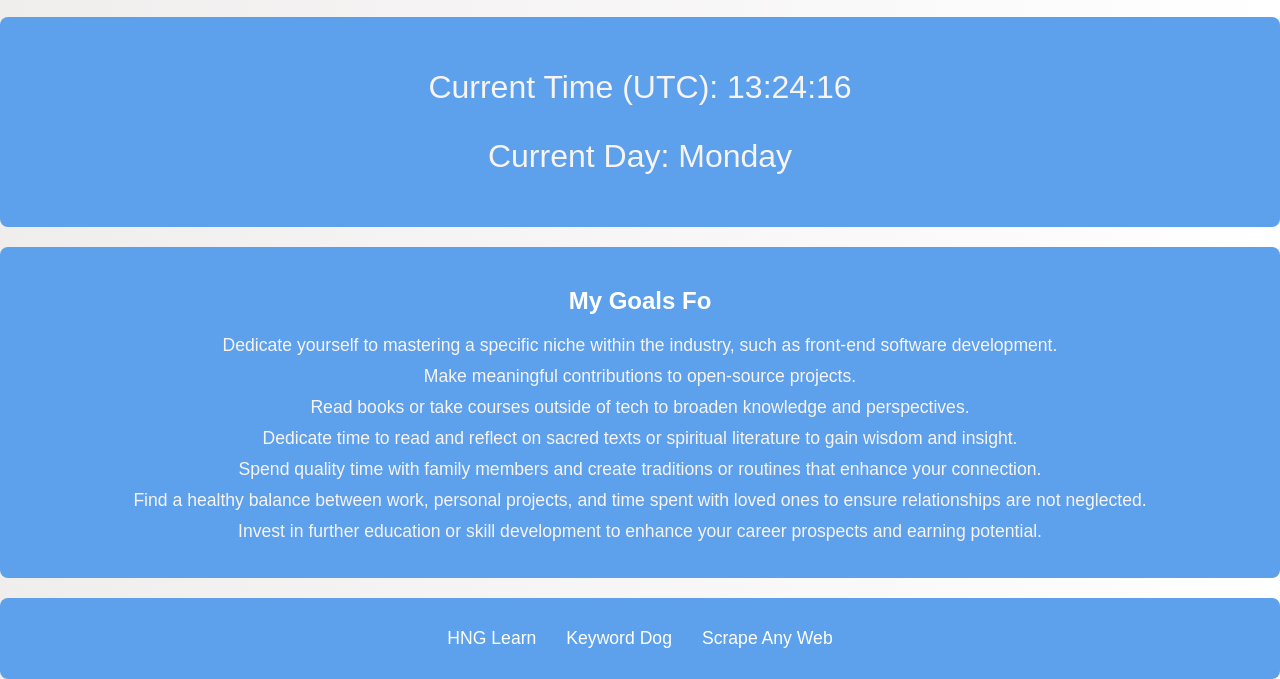
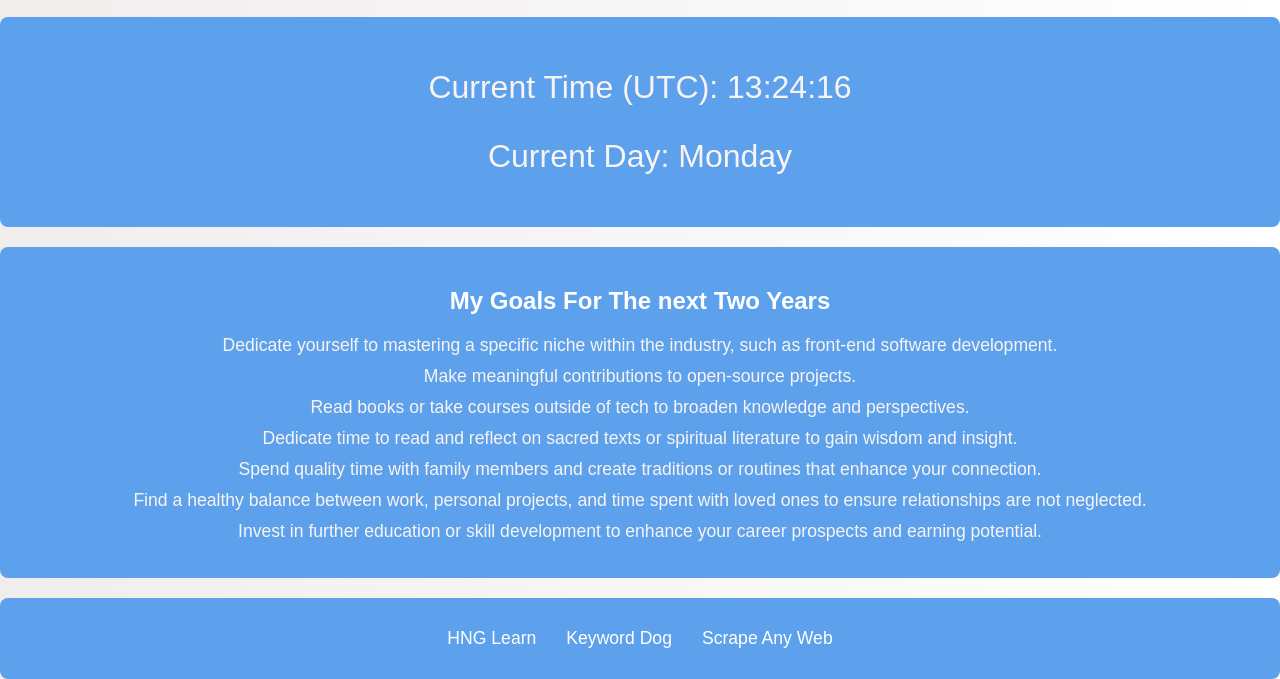
Before and after one commit to bougzy/ubong-patrick, a plain HTML site: page index.html in a window 1280 px wide. Shown: the part 900-1579 px from the top of the page. Drawn offline with Linux system fonts and the light colour scheme.

Commit message:
my goals

```diff
--- a/index.html
+++ b/index.html
@@ -28,7 +28,7 @@
             <p>Current Day: <span data-testid="currentDay"></span></p>
         </section>
         <section id="goals" class="goals">
-            <h2>My Goals Fo</h2>
+            <h2>My Goals For The next Two Years</h2>
             <ul>
                 <li>Dedicate yourself to mastering a specific niche within the industry, such as front-end software development.</li>
                 <li>Make meaningful contributions to open-source projects.</li>
```
